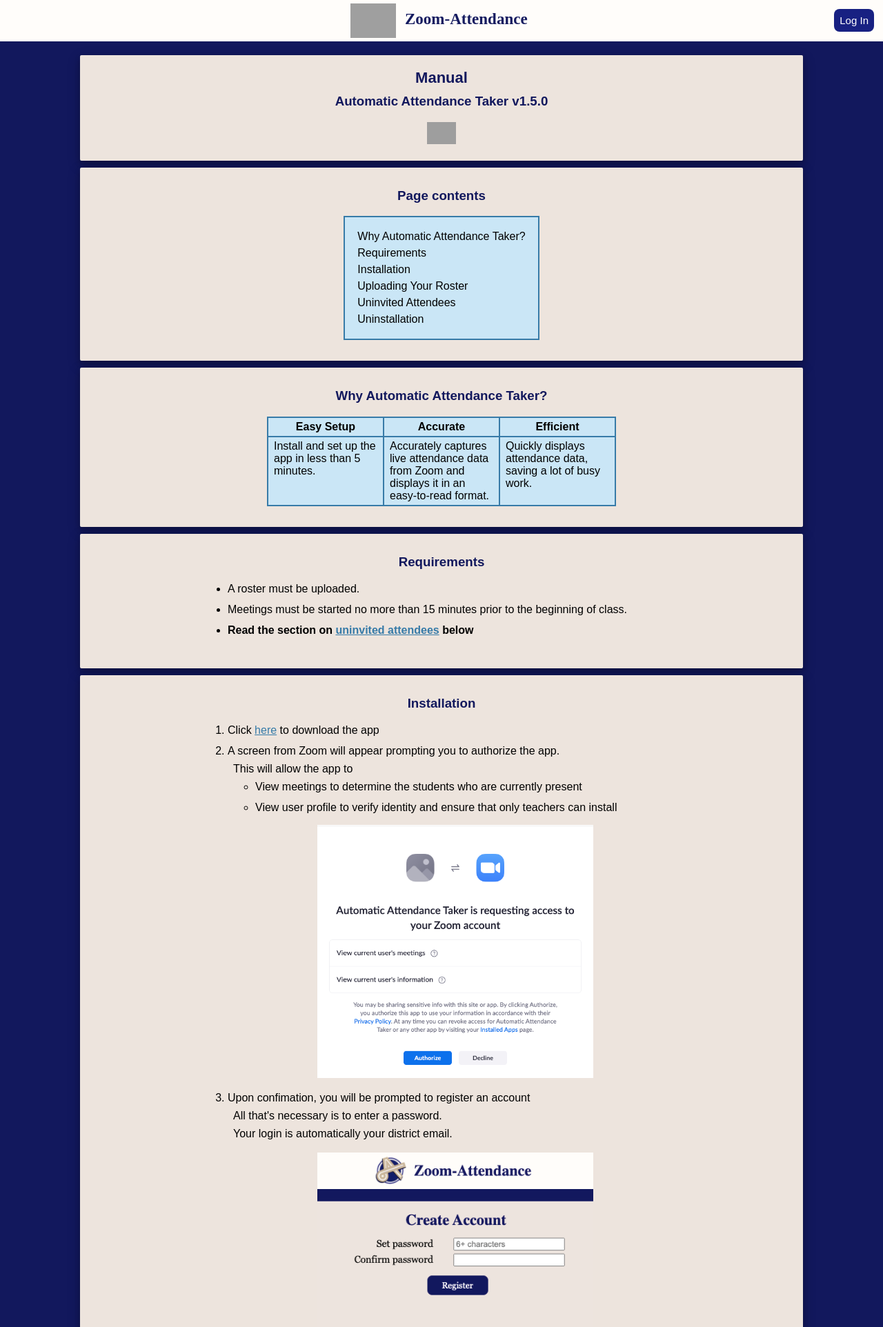
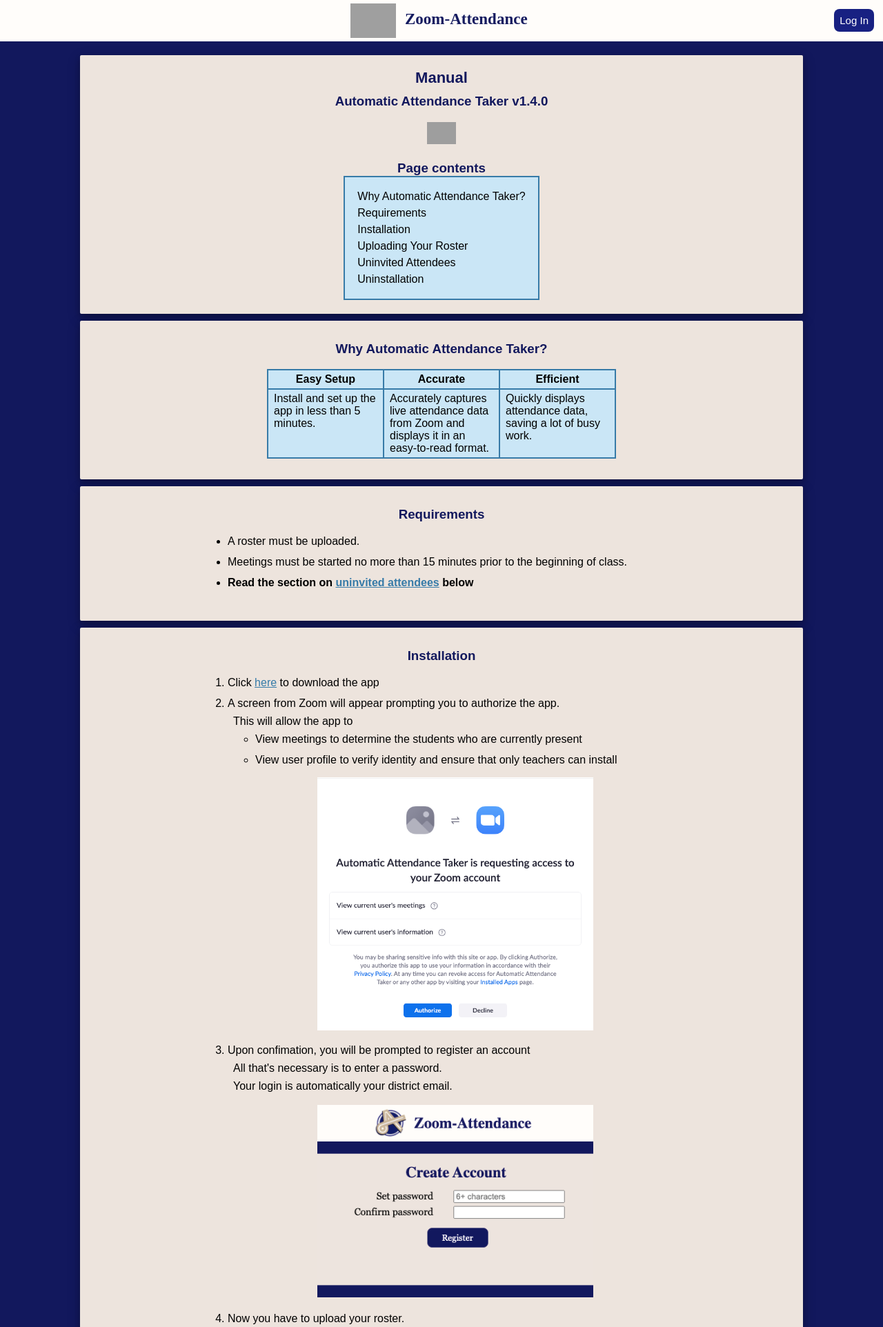
Before and after one commit to BrainHu42/Acalanes-Attendance, a Flask app: template AAT/templates/index.html in a window 1280 px wide. Shown: the top 1924 px of the page at 69% size. Run offline with Flask 2, Linux system fonts and the light colour scheme; the template is opened without the code that fills it: most values are stand-ins (such as "Sample title", 1, 10 or a date in 2020); some libraries are stand-ins or nearby versions; grey boxes are pictures that could not be loaded.

Commit message:
make it better

```diff
--- a/AAT/db.py
+++ b/AAT/db.py
@@ -7,23 +7,23 @@
 
 def get_db():
     if 'db' not in g:
+        g.db = psycopg2.connect(
+            database = 'test',
+            user = 'postgres',
+            password = 'password',
+            host = 'localhost',
+        )
+        # result = urlparse(current_app.config['DATABASE'])
+        # username = result.username
+        # password = result.password
+        # database = result.path[1:]
+        # hostname = result.hostname
         # g.db = psycopg2.connect(
-        #     database = 'test',
-        #     user = 'postgres',
-        #     password = 'password',
-        #     host = 'localhost',
+        #     database = database,
+        #     user = username,
+        #     password = password,
+        #     host = hostname
         # )
-        result = urlparse(current_app.config['DATABASE'])
-        username = result.username
-        password = result.password
-        database = result.path[1:]
-        hostname = result.hostname
-        g.db = psycopg2.connect(
-            database = database,
-            user = username,
-            password = password,
-            host = hostname
-        )
         g.db.cursor().execute('SET timezone = %s;', ('America/Los_Angeles',))
 
     return g.db
--- a/AAT/static/style.css
+++ b/AAT/static/style.css
@@ -174,6 +174,9 @@
 #container {
   margin: 0;
   background-color: #12185d;
+}
+h3 {
+  scroll-margin-top: 100px;
 }
 .content {
   width: 80%;
--- a/AAT/templates/account/dashboard.html
+++ b/AAT/templates/account/dashboard.html
@@ -33,7 +33,7 @@
 		<h3 style="margin: 0;">Unexpected Attendees</h3>
 		<h5 style="margin-top: 2px;">Are the following people in this class?</h5>
 		{% if not startTime == 0 %}
-			<h5 style="margin-bottom: 5px;">Period {{ period }} has already ended.<br />Strangers can no longer be admitted nor denied.</h5>
+			<h5 style="margin-bottom: 20px;">Period {{ period }} has already ended.<br />Strangers can no longer be admitted nor denied.</h5>
 		{% endif %}
 		<div id="strangerArea">
 		{% for unknown in stranger %}
--- a/AAT/templates/account/settings.html
+++ b/AAT/templates/account/settings.html
@@ -7,9 +7,9 @@
 {% block content %}
 <div class="content">
   <form method="POST" enctype="multipart/form-data" id="center">
-    <p><input type="file" name="upload-file" accept=".xlsx" required></p>
-    <p>Only accepts .xlsx files.</p>
-    <input type="submit" class="button "value="Upload file"><a style="margin-left: 5px;" class="button" href="{{ url_for(account.details) }}">Back to home</a>
+    <p style="margin-top: 0;"><input type="file" name="upload-file" accept=".xlsx" required></p>
+    <p>Only accepts .xlsx files. <a href="{{ url_for('zoomAPI.index') }}#rosterUpload" class="link">How to upload a roster?</a></p>
+    <input type="submit" class="button "value="Upload file"><a style="margin-left: 5px;" class="button" href="{{ url_for('account.details') }}">Back to home</a>
   </form>
 </div>
 {% endblock %}
--- a/AAT/templates/base.html
+++ b/AAT/templates/base.html
@@ -189,6 +189,9 @@
       #container {
         margin: 0;
         background-color: #12185d;
+      }
+      h3 {
+        scroll-margin-top: 100px;
       }
       .content {
         width: 80%;
--- a/AAT/templates/index.html
+++ b/AAT/templates/index.html
@@ -2,22 +2,20 @@
 
 {% block header %}
 <h1>Manual</h1>
-<h3 style="margin-top: 10px;">Automatic Attendance Taker v1.5.0</h3>
-<p style="text-align: center; margin: 0;"><a href="https://zoom.us/oauth/authorize?response_type=code&client_id=9fw3_isjQ2qsfGQqIFSwag&redirect_uri=https://acalanesattendance.herokuapp.com/auth/register" target="_blank" rel="noopener noreferrer"><img src="https://marketplacecontent.zoom.us/zoom_marketplace/img/add_to_zoom.png" height="32" alt="Add to ZOOM" /></a></p>
+<h3 style="margin-top: 10px;">Automatic Attendance Taker v1.4.0</h3>
+<p style="text-align: center; margin: 0 auto 20px;"><a href="https://zoom.us/oauth/authorize?response_type=code&client_id=9fw3_isjQ2qsfGQqIFSwag&redirect_uri=https://acalanesattendance.herokuapp.com/auth/register" target="_blank" rel="noopener noreferrer"><img src="https://marketplacecontent.zoom.us/zoom_marketplace/img/add_to_zoom.png" height="32" alt="Add to ZOOM" /></a></p>
+<h3 style="margin: 0;">Page contents</h3>
+<table id="pagecontent">
+  <tr><td><a href="{{ url_for('zoomAPI.index') }}#why">Why Automatic Attendance Taker?</a></td></tr>
+  <tr><td><a href="{{ url_for('zoomAPI.index') }}#req">Requirements</a></td></tr>
+  <tr><td><a href="{{ url_for('zoomAPI.index') }}#inst">Installation</a></td></tr>
+  <tr><td><a href="{{ url_for('zoomAPI.index') }}#rosterUpload">Uploading Your Roster</a></td></tr>
+  <tr><td><a href="{{ url_for('zoomAPI.index') }}#strangerDanger">Uninvited Attendees</a></td></tr>
+  <tr><td><a href="{{ url_for('zoomAPI.index') }}#uninstall">Uninstallation</a></td></tr>
+</table>
 {% endblock %}
 
 {% block content %}
-<div class="content">
-  <h3 style="margin-top: 0;">Page contents</h3>
-  <table id="pagecontent">
-    <tr><td><a href="{{ url_for('zoomAPI.index') }}#why">Why Automatic Attendance Taker?</a></td></tr>
-    <tr><td><a href="{{ url_for('zoomAPI.index') }}#req">Requirements</a></td></tr>
-    <tr><td><a href="{{ url_for('zoomAPI.index') }}#inst">Installation</a></td></tr>
-    <tr><td><a href="{{ url_for('zoomAPI.index') }}#rosterUpload">Uploading Your Roster</a></td></tr>
-    <tr><td><a href="{{ url_for('zoomAPI.index') }}#strangerDanger">Uninvited Attendees</a></td></tr>
-    <tr><td><a href="{{ url_for('zoomAPI.index') }}#uninstall">Uninstallation</a></td></tr>
-  </table>
-</div>
 <div class="content">
   <h3 style="margin-top: 0;" id="why">Why Automatic Attendance Taker?</h3>
   <table id="reasonsWhy">
```
